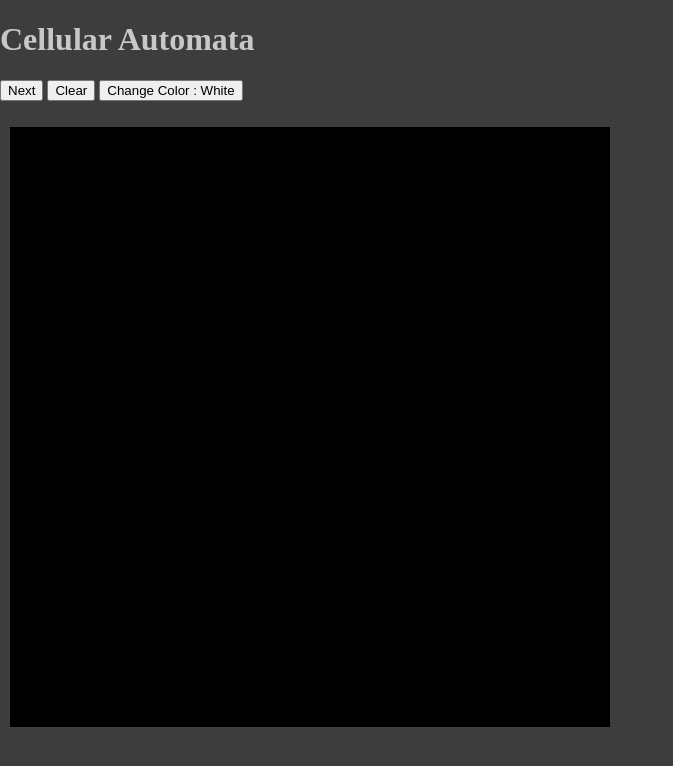
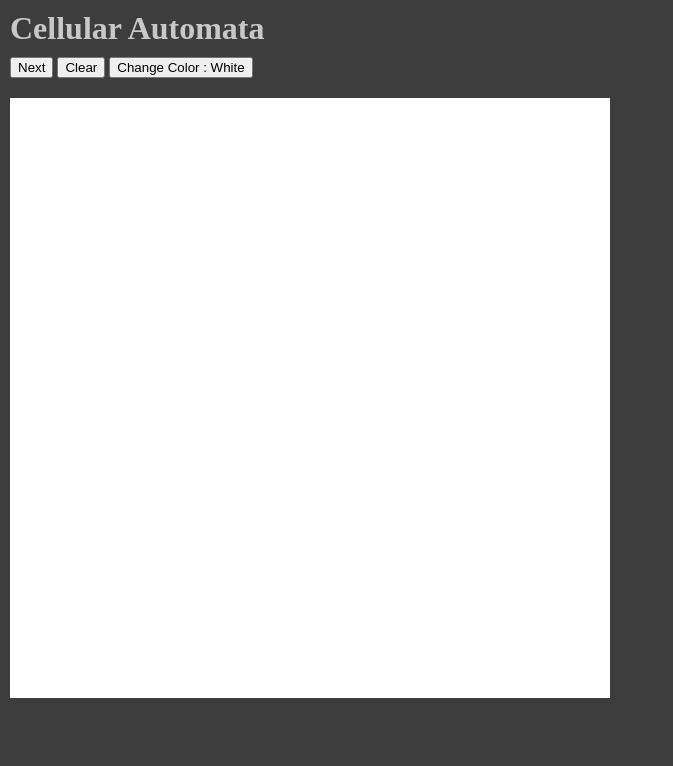
Before and after one commit to scifisatan/automataGoL, a plain HTML site: page index.html in a window 1280 px wide. Both pictures are taken after a click on the button "Next". Shown: the whole page, without its empty margins (0-673 px from the left). Drawn offline with Linux system fonts and the light colour scheme.

Commit message:
integrated array to the canvas

```diff
--- a/index.html
+++ b/index.html
@@ -13,11 +13,11 @@
 <body>
     <h1>Cellular Automata</h1>
     <p>
-        <button type="button" onclick="nextCanvas()">Next</button>
-        <button type="button" onclick="clearCanvas()">Clear</button>
+        <button type="button" id = "nextbtn" onclick="nextCanvas()">Next</button>
+        <button type="button" id="clearbtn" onclick="clearCanvas()">Clear</button>
         <button type="button" id = "colorbtn" onclick="changeColor()">Change Color : White</button>
     </p>
-    <canvas width="600" height="600"></canvas>
+    <canvas id="mycanvas" width="600" height="600"></canvas>
     <script src="./script.js"></script>
 </body>
 
--- a/script.js
+++ b/script.js
@@ -1,43 +1,80 @@
-const CELL_WIDTH = CELL_HEIGHT = 18
-const NROW = NCOLUMN = 600 / CELL_WIDTH
-const canvas = document.querySelector('canvas');
+const CELL_WIDTH = 24
+const CELL_HEIGHT = 24
+const NROW =  600 / CELL_WIDTH
+const NCOLUMN = 600 / CELL_HEIGHT
+const canvas = document.getElementById('mycanvas');
 const ctx = canvas.getContext('2d');
-let pick = 1;
+let state = 1;
+let color = ["black","white"];
 
-let color = ["black","white"]
+function createBoard ()  {
+    let board = new Array(NROW);
+    for (let i = 0; i <NROW; ++i) {
+        board[i] = new Array(NCOLUMN)
+        for (let j = 0; j <NCOLUMN; ++j) {
+            board[i][j] = 0;
+        }
+        console.log("\n")
+
+    }
+    return board;
+}
+
+let currentBoard = createBoard();
+let nextBoard = createBoard();
+
+function renderCanvas(board){
+    for (let i = 0; i <NROW; ++i) {
+        for (let j = 0; j <NCOLUMN; ++j) {
+        ctx.fillStyle = color[board[i][j]]
+        ctx.fillRect(i*CELL_WIDTH, j*CELL_HEIGHT, CELL_WIDTH, CELL_HEIGHT);
+        }
+    }
+}
+
+function computeNextBoard(board){
+    for (let i = 0; i <NROW; ++i) {
+        for (let j = 0; j <NCOLUMN; ++j) {
+            if(board[i][j] === 0){
+                board[i][j] = 1;
+            }
+            else{board[i][j] = 0}
+        }
+    }
+
+}
 
 
-function renderBoard(penColor, x, y){
-    ctx.fillStyle = penColor;
-    ctx.fillRect(x, y, CELL_WIDTH, CELL_HEIGHT);
-}
+canvas.addEventListener("click", (e) => {
+    console.log("clicked")
+    mouseX = e.offsetX;
+    mouseY = e.offsetY;
+    x = Math.floor(mouseX / CELL_WIDTH)
+    y = Math.floor(mouseY / CELL_HEIGHT)
+    currentBoard[x][y] = state;
+    renderCanvas(currentBoard);
 
-function mouseClick(event) {
-    mouseX = event.offsetX;
-    mouseY = event.offsetY;
-    x = Math.floor(mouseX / CELL_WIDTH) * CELL_WIDTH
-    y = Math.floor(mouseY / CELL_HEIGHT) * CELL_HEIGHT
-    renderBoard(color[pick] , x , y)
-
-}
-canvas.addEventListener("click", mouseClick)
+})
 
 function changeColor(){
-    if (pick === 0){
-        pick = 1;
+    if (state === 0){
+        state = 1;
         document.getElementById("colorbtn").innerText = "Change Color : White"
     }
     else {
-        pick = 0;
+        state = 0;
         document.getElementById("colorbtn").innerText = "Change Color : Black"
     }
 }
 
 function clearCanvas() {
-    ctx.clearRect(0, 0, 800, 800);
+    currentBoard = createBoard();
+    renderCanvas(currentBoard)
     console.log("Board Cleared")
 }
 
 function nextCanvas(){
-    console.log("next canvas")
+    nextBoard = computeNextBoard(currentBoard);
+    nextBoard = currentBoard
+    renderCanvas(nextBoard)
 }
--- a/style.css
+++ b/style.css
@@ -3,11 +3,19 @@ body {
     padding: 0px;
     background-color: #3d3d3d;
     color: #c8c8c8;
+
+    /* To prevent select at double click*/
+    -webkit-user-select: none;
+    user-select: none;
 }
 
 canvas {
     margin: 10px;
     padding: 0px;
     /*border: 1px dotted red;*/
-    background-color: black;
+    background-color: rgb(0, 0, 0);
 }
+
+p,h1{
+    margin: 10px;
+}
```
